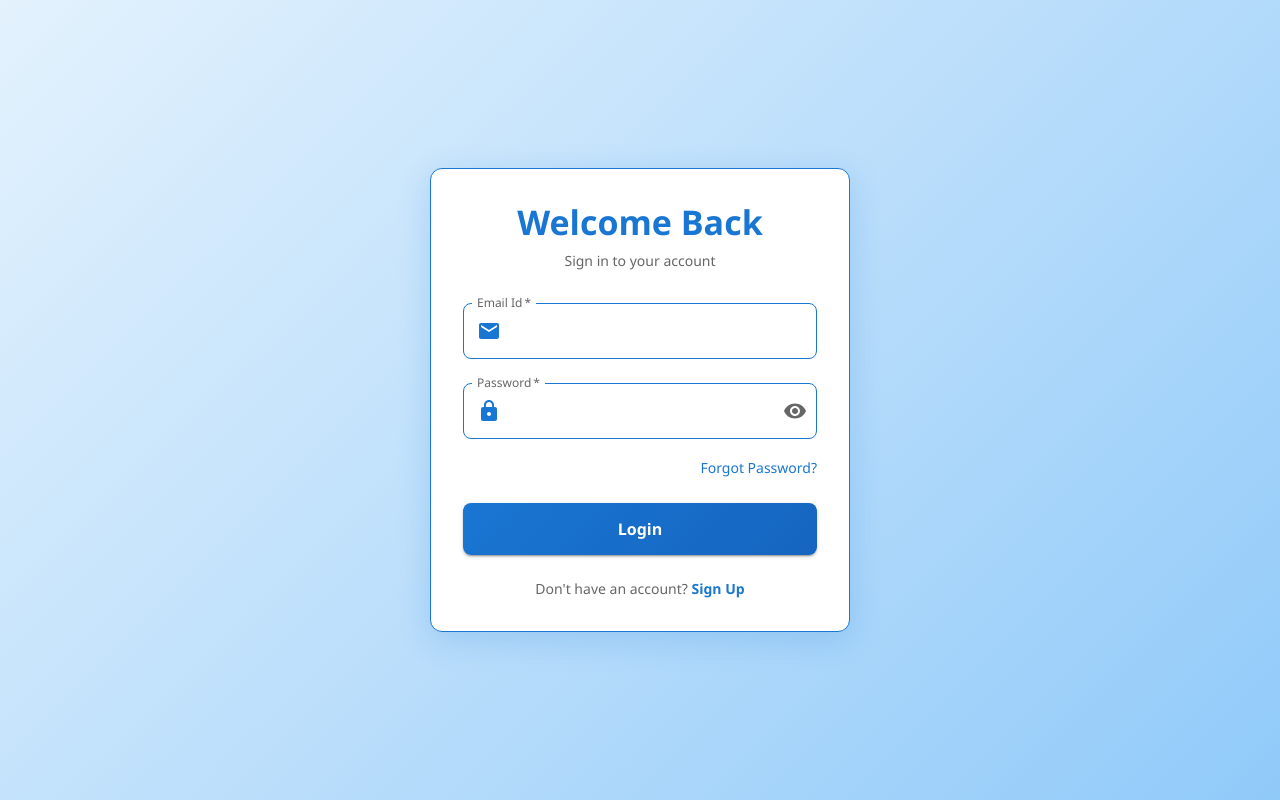
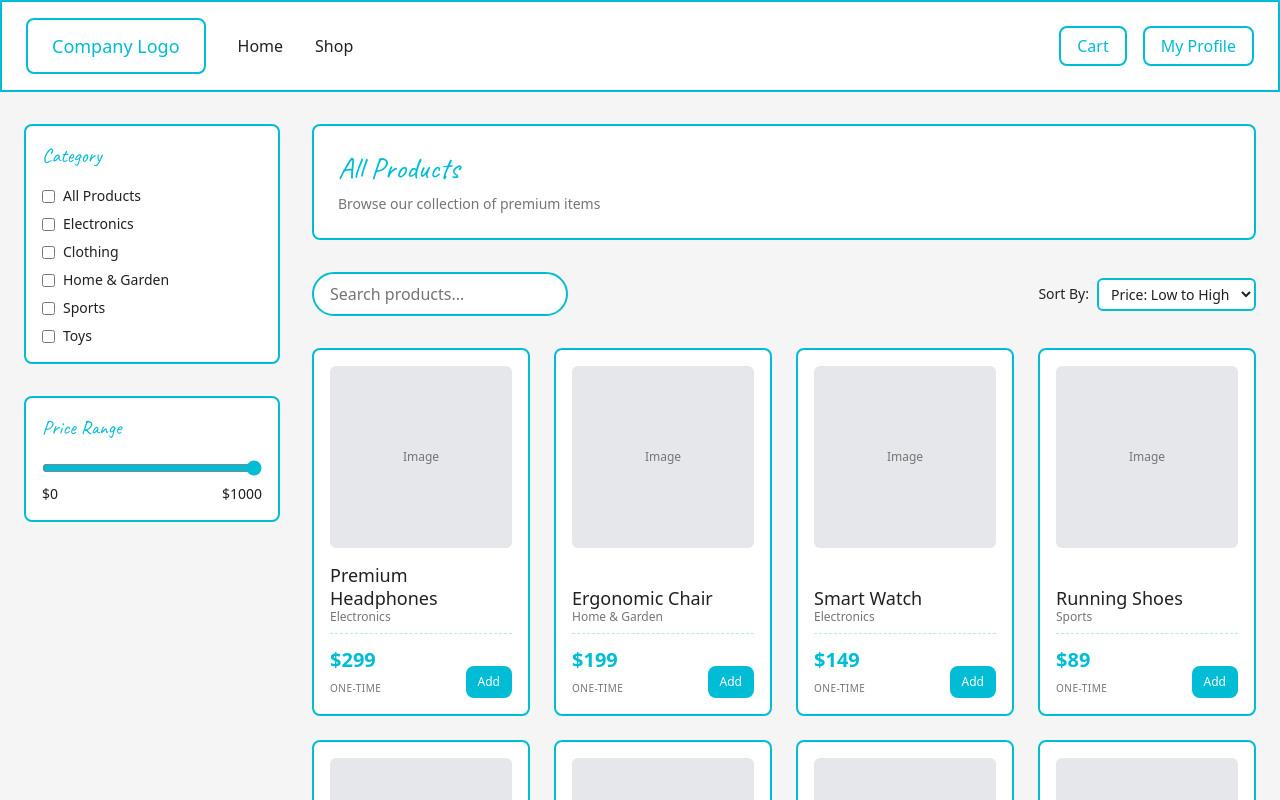
Before and after one commit to KirthiSaiT/odoo_hackathon_frontend, a React app in the folder frontend/: page /shop in a window 1280 px wide. Before the commit this address led to /login. Shown: the top 800 px of the page. Built offline with nearby package versions, Linux system fonts and the light colour scheme; no server answers; sample sign-in values are in the browser's storage; the HTML template or start-up script is replaced by a standard one.

Commit message:
feat: Add Shop page with sidebar filters and product grid

```diff
--- a/frontend/src/App.jsx
+++ b/frontend/src/App.jsx
@@ -9,6 +9,7 @@ import {
   Home,
   UserDetails,
   Orders,
+  Shop,
 } from './pages';
 import ProtectedRoute from './components/ProtectedRoute';
 
@@ -79,6 +80,7 @@ function App() {
             <Route path="/home" element={<Home />} />
             <Route path="/user-details" element={<UserDetails />} />
             <Route path="/orders" element={<Orders />} />
+            <Route path="/shop" element={<Shop />} />
           </Route>
 
           {/* Default Redirect */}
--- /dev/null
+++ b/frontend/src/pages/Shop.jsx
@@ -0,0 +1,129 @@
+import { useState } from 'react';
+import Navbar from '../components/Navbar';
+import { Button } from '../components/ui/button';
+
+const Shop = () => {
+    const [priceRange, setPriceRange] = useState(1000);
+    const [selectedCategories, setSelectedCategories] = useState([]);
+
+    const categories = [
+        "All Products", "Electronics", "Clothing", "Home & Garden", "Sports", "Toys"
+    ];
+
+    const products = [
+        { id: 1, name: "Premium Headphones", price: 299, type: "Electronics", billing: "One-time" },
+        { id: 2, name: "Ergonomic Chair", price: 199, type: "Home & Garden", billing: "One-time" },
+        { id: 3, name: "Smart Watch", price: 149, type: "Electronics", billing: "One-time" },
+        { id: 4, name: "Running Shoes", price: 89, type: "Sports", billing: "One-time" },
+        { id: 5, name: "Cotton T-Shirt", price: 25, type: "Clothing", billing: "One-time" },
+        { id: 6, name: "Yoga Mat", price: 35, type: "Sports", billing: "One-time" },
+        { id: 7, name: "Coffee Maker", price: 79, type: "Home & Garden", billing: "One-time" },
+        { id: 8, name: "Bluetooth Speaker", price: 59, type: "Electronics", billing: "One-time" },
+    ];
+
+    return (
+        <div className="min-h-screen bg-background text-text-primary font-sans">
+            <Navbar />
+
+            <div className="max-w-7xl mx-auto px-6 py-8 flex flex-col md:flex-row gap-8">
+                {/* Sidebar - Filters */}
+                <aside className="w-full md:w-64 flex-shrink-0 space-y-8">
+                    {/* Category Filter */}
+                    <div className="border-2 border-primary rounded-lg p-4 bg-background-paper">
+                        <h3 className="text-xl font-handwritten text-primary mb-4">Category</h3>
+                        <div className="space-y-2">
+                            {categories.map((cat) => (
+                                <div key={cat} className="flex items-center">
+                                    <input
+                                        type="checkbox"
+                                        id={cat}
+                                        className="mr-2 accent-primary"
+                                    />
+                                    <label htmlFor={cat} className="text-sm font-medium cursor-pointer hover:text-primary transition-colors">
+                                        {cat}
+                                    </label>
+                                </div>
+                            ))}
+                        </div>
+                    </div>
+
+                    {/* Price Range Filter */}
+                    <div className="border-2 border-primary rounded-lg p-4 bg-background-paper">
+                        <h3 className="text-xl font-handwritten text-primary mb-4">Price Range</h3>
+                        <input
+                            type="range"
+                            min="0"
+                            max="1000"
+                            value={priceRange}
+                            onChange={(e) => setPriceRange(e.target.value)}
+                            className="w-full accent-primary mb-2"
+                        />
+                        <div className="flex justify-between text-sm font-medium">
+                            <span>$0</span>
+                            <span>${priceRange}</span>
+                        </div>
+                    </div>
+                </aside>
+
+                {/* Main Content */}
+                <main className="flex-1">
+                    {/* Header */}
+                    <div className="border-2 border-primary rounded-lg p-6 bg-background-paper mb-8">
+                        <h1 className="text-3xl font-handwritten text-primary mb-2">All Products</h1>
+                        <p className="text-text-secondary text-sm">Browse our collection of premium items</p>
+                    </div>
+
+                    {/* Search and Sort */}
+                    <div className="flex flex-col sm:flex-row justify-between items-center gap-4 mb-8">
+                        <div className="relative w-full sm:w-64 border-2 border-primary rounded-full overflow-hidden bg-background-paper">
+                            <input
+                                type="text"
+                                placeholder="Search products..."
+                                className="w-full px-4 py-2 outline-none bg-transparent placeholder-text-secondary"
+                            />
+                        </div>
+                        <div className="flex items-center gap-2">
+                            <span className="text-sm font-medium">Sort By:</span>
+                            <select className="border-2 border-primary rounded-md px-2 py-1 bg-background-paper outline-none text-sm">
+                                <option>Price: Low to High</option>
+                                <option>Price: High to Low</option>
+                                <option>Newest Arrivals</option>
+                            </select>
+                        </div>
+                    </div>
+
+                    {/* Product Grid */}
+                    <div className="grid grid-cols-1 sm:grid-cols-2 lg:grid-cols-3 xl:grid-cols-4 gap-6">
+                        {products.map((product) => (
+                            <div key={product.id} className="border-2 border-primary rounded-lg p-4 bg-background-paper flex flex-col hover:shadow-lg transition-shadow">
+                                <div className="aspect-square bg-gray-200 rounded-md mb-4 flex items-center justify-center text-text-secondary">
+                                    {/* Placeholder for Product Image */}
+                                    <span className="text-xs">Image</span>
+                                </div>
+                                <div className="mt-auto">
+                                    <div className="flex justify-between items-start mb-2">
+                                        <div>
+                                            <h3 className="font-medium text-lg leading-tight">{product.name}</h3>
+                                            <p className="text-xs text-text-secondary">{product.type}</p>
+                                        </div>
+                                    </div>
+                                    <div className="flex justify-between items-end border-t border-dashed border-primary/30 pt-3 mt-2">
+                                        <div>
+                                            <span className="block text-xl font-bold text-primary">${product.price}</span>
+                                            <span className="text-[10px] text-text-secondary uppercase tracking-wider">{product.billing}</span>
+                                        </div>
+                                        <Button size="sm" className="h-8 px-3 text-xs">
+                                            Add
+                                        </Button>
+                                    </div>
+                                </div>
+                            </div>
+                        ))}
+                    </div>
+                </main>
+            </div>
+        </div>
+    );
+};
+
+export default Shop;
--- a/frontend/src/pages/index.js
+++ b/frontend/src/pages/index.js
@@ -6,3 +6,4 @@ export { default as VerifyEmail } from './auth/VerifyEmail';
 export { default as Home } from './Home';
 export { default as UserDetails } from './UserDetails';
 export { default as Orders } from './Orders';
+export { default as Shop } from './Shop';
```
